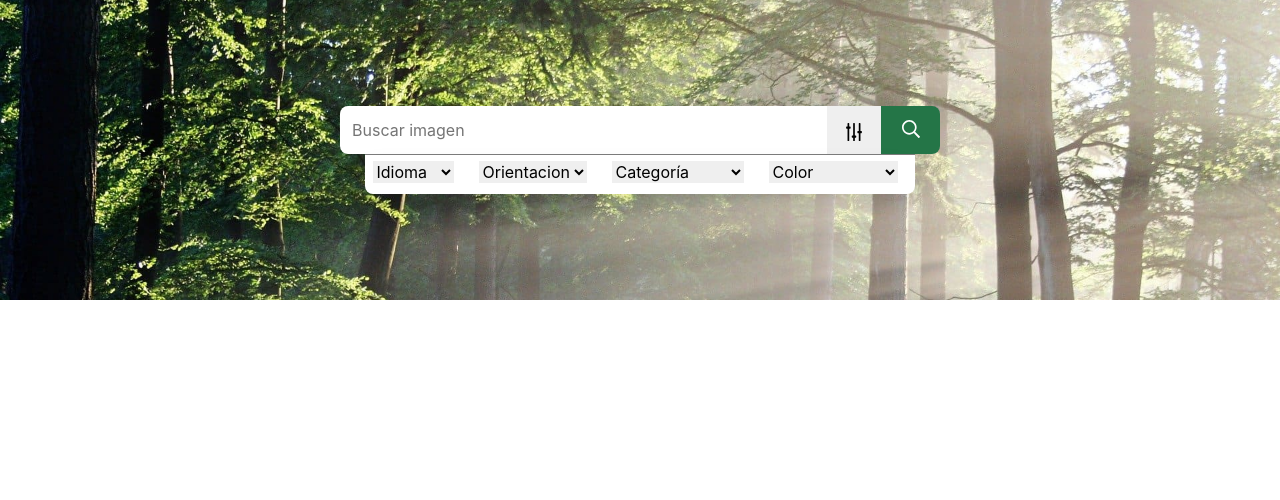
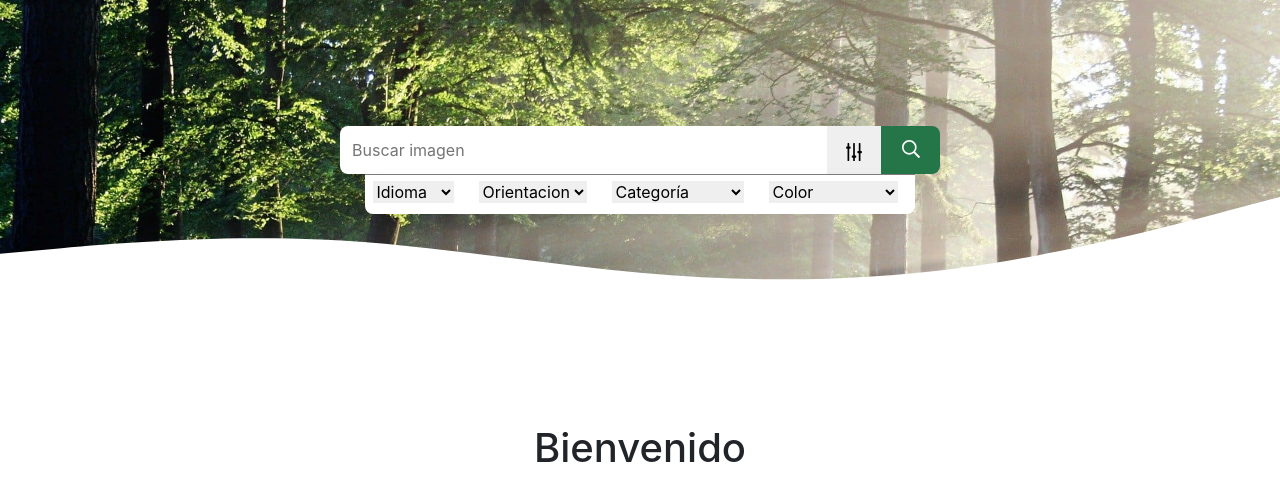
Before and after one commit to JesusEmmanuelPonce/images-search, a React (Create React App) app: page / in a window 1280 px wide. Shown: the top 500 px of the page. Built offline with nearby package versions, Linux system fonts and the light colour scheme.

Commit message:
waves & render conditional

```diff
--- a/src/App.jsx
+++ b/src/App.jsx
@@ -1,14 +1,22 @@
-import './App.css';
 import Banner from './components/Banner';
 import Images from './components/Images';
+import NoSearch from './components/NoSearch/NoSearch';
+import './App.css';
+import { connect } from 'react-redux';
 
-function App() {
+const App = ({ isImages }) => {
   return (
     <div>
       <Banner />
-      <Images />
+      {
+        isImages ? <Images /> : <NoSearch />
+      }
     </div>
   );
 }
 
-export default App;
+const mapStateToProps = ({ search }) => ({
+  isImages: search?.isImages ?? false,
+});
+
+export default connect(mapStateToProps)(App);
--- a/src/components/Banner/Banner.jsx
+++ b/src/components/Banner/Banner.jsx
@@ -10,6 +10,7 @@ import {
     GetImagesAction,
 } from '../../redux/actions/searchAction.js';
 import "./styles.scss";
+import Waves from '../../static/icons/Waves.jsx';
 
 const Banner = ({
     search,
@@ -36,6 +37,7 @@ const Banner = ({
     console.log({search});
 
     return (
+        <>
             <div className="banner-wrap">
                 <div className="input-wrap">
                     <input
@@ -135,6 +137,8 @@ const Banner = ({
                     </ul>
                 </div>
             </div>
+            <Waves className="waves" />
+        </>
     )
 }
 
--- a/src/components/Banner/styles.scss
+++ b/src/components/Banner/styles.scss
@@ -9,7 +9,8 @@
     background-size: cover;
     background-attachment: fixed;
     background-position: center;
-    height: 300px;
+    display: relative;
+    height: 340px;
 
     .input-wrap{
         display: flex;
@@ -86,3 +87,8 @@
         }
     }
 }
+
+.waves{
+    color: red;
+    margin-top: -200px;
+}
--- a/src/components/Images/Images.jsx
+++ b/src/components/Images/Images.jsx
@@ -59,7 +59,7 @@ const Images = ({ allImages }) => {
 };
 
 const mapStateToProps = ({ search }) => ({
-    allImages: search?.allImages
+    allImages: search?.allImages ?? {},
 })
 
 export default connect(mapStateToProps)(Images)
--- /dev/null
+++ b/src/components/NoSearch/NoSearch.jsx
@@ -0,0 +1,14 @@
+import React from 'react';
+import "./styles.scss";
+
+const NoSearch = () => {
+    return (
+        <div className="nosearch-wrap">
+            <h1>
+                Bienvenido
+            </h1>
+        </div>
+    )
+}
+
+export default NoSearch
--- /dev/null
+++ b/src/components/NoSearch/index.js
@@ -0,0 +1 @@
+export { default } from "./NoSearch.jsx";
--- /dev/null
+++ b/src/components/NoSearch/styles.scss
@@ -0,0 +1,4 @@
+.nosearch-wrap{
+    display: flex;
+    justify-content: center;
+}
--- a/src/redux/reducers/searchReducer.js
+++ b/src/redux/reducers/searchReducer.js
@@ -5,6 +5,7 @@ import {
 
 const initialState = {
     allImages: {},
+    isImages: false,
     search: {
         q: "general",
         lang: "",
@@ -20,6 +21,7 @@ const searchReducer = (state = initialState, action) => {
             return {
                 ...state,
                 allImages: action.payload.images,
+                isImages: true,
             }
         case SET_SEARCH:
             return {
--- /dev/null
+++ b/src/static/icons/Waves.jsx
@@ -0,0 +1,13 @@
+import React from "react";
+
+const Waves = ({ className }) => (
+	<svg
+		className={className}
+		xmlns="http://www.w3.org/2000/svg"
+		viewBox="0 0 1440 320"
+	>
+		<path fill="#fff" fill-opacity="1" d="M0,128L60,122.7C120,117,240,107,360,112C480,117,600,139,720,149.3C840,160,960,160,1080,144C1200,128,1320,96,1380,80L1440,64L1440,320L1380,320C1320,320,1200,320,1080,320C960,320,840,320,720,320C600,320,480,320,360,320C240,320,120,320,60,320L0,320Z" />
+	</svg>
+);
+
+export default Waves;
```
Lines whose indentation alone changed are shown as unchanged.
